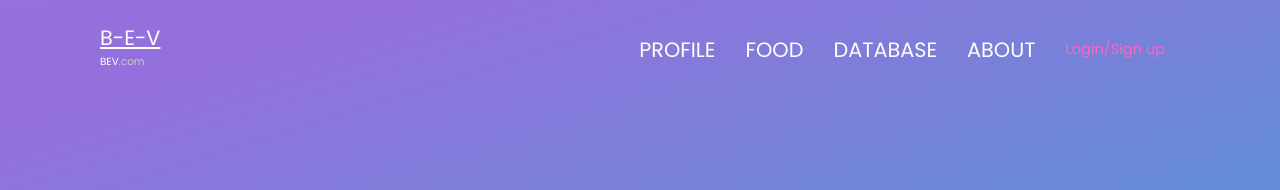
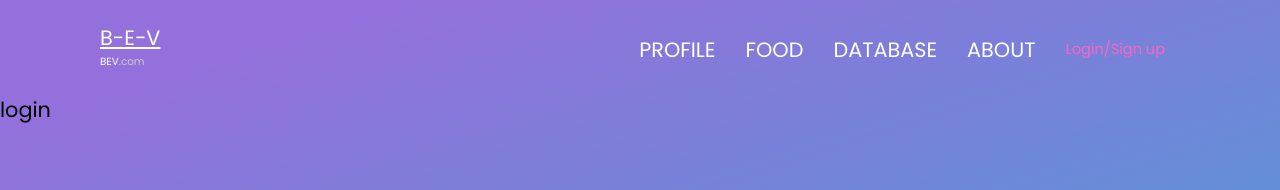
Before and after one commit to AD757/fe19tp2_lemon, a React (Create React App) app: page /login in a window 1280 px wide. Shown: the top 190 px of the page. Built offline with nearby package versions, Linux system fonts and the light colour scheme.

Commit message:
Update index.js

```diff
--- a/src/index.js
+++ b/src/index.js
@@ -10,6 +10,7 @@ import About from "./pages/about";
 import Database from "./pages/database";
 import Profile from "./pages/myprofile";
 import Food from "./pages/food";
+import Login from "./components/login";
 
 
 import "./index.css";
@@ -25,7 +26,7 @@ const App = () => (
             <Route exact path="/database" component={Database} />
             <Route exact path="/myprofile" component={Profile} />
             <Route exact path="/food" component={Food} />
-
+            <Route exact path="/login" component={Login} />
         </div>
     </div>
 );
```
